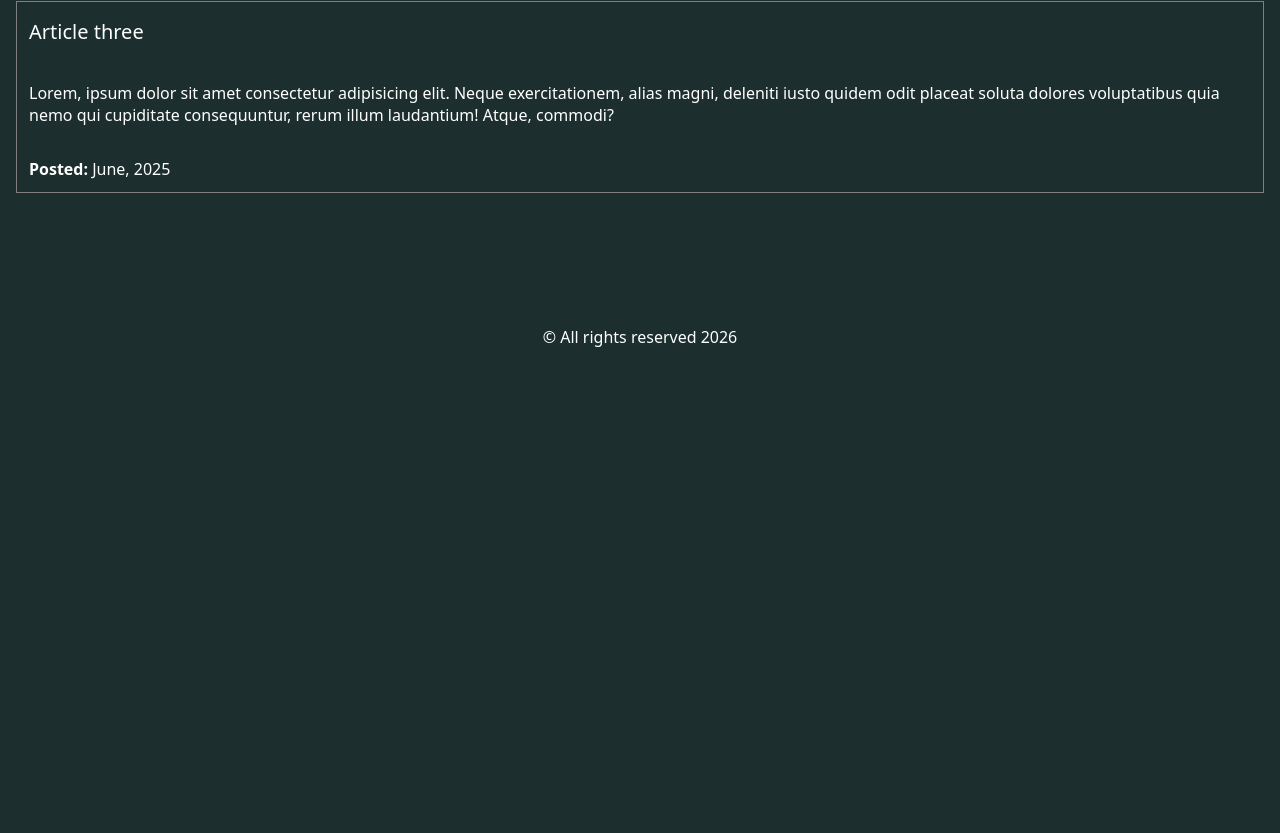
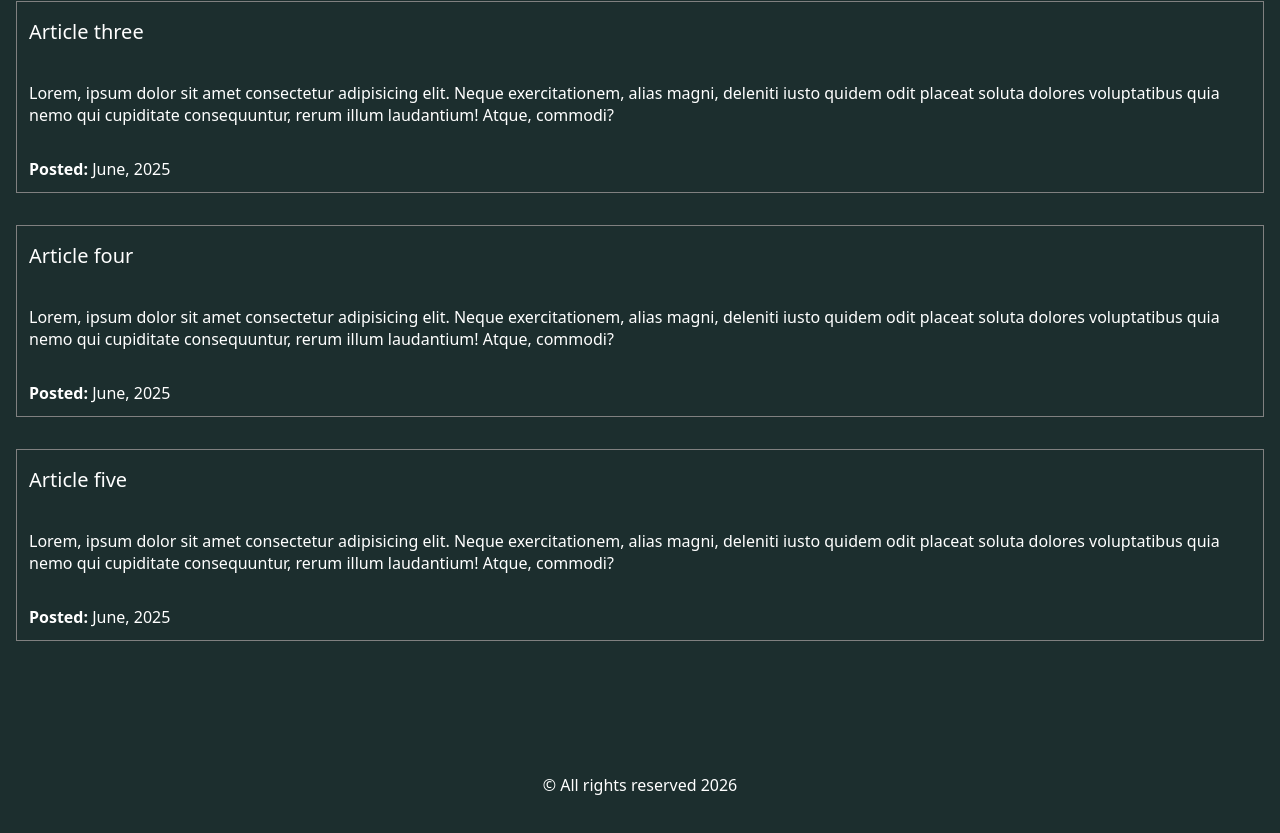
Before and after one commit to float-bsk/Frontend-Projects, a plain HTML site: page 03-personal-portfolio/articles.html in a window 1280 px wide. Shown: the part 732-1565 px from the top of the page. Before the commit the page ends 1197 px from the top, so only its background shows below. Drawn offline with Linux system fonts and the light colour scheme; a web font is replaced by a local one.

```diff
--- a/03-personal-portfolio/articles.html
+++ b/03-personal-portfolio/articles.html
@@ -73,6 +73,16 @@
                 <p>Lorem, ipsum dolor sit amet consectetur adipisicing elit. Neque exercitationem, alias magni, deleniti iusto quidem odit placeat soluta dolores voluptatibus quia nemo qui cupiditate consequuntur, rerum illum laudantium! Atque, commodi?</p>
                 <p><b>Posted:</b> <time datetime={Date.now()}>June, 2025</time></p>
             </article>
+                         <article class="article-container">
+                <h4>Article four</h4>
+                <p>Lorem, ipsum dolor sit amet consectetur adipisicing elit. Neque exercitationem, alias magni, deleniti iusto quidem odit placeat soluta dolores voluptatibus quia nemo qui cupiditate consequuntur, rerum illum laudantium! Atque, commodi?</p>
+                <p><b>Posted:</b> <time datetime={Date.now()}>June, 2025</time></p>
+            </article>
+                         <article class="article-container">
+                <h4>Article five</h4>
+                <p>Lorem, ipsum dolor sit amet consectetur adipisicing elit. Neque exercitationem, alias magni, deleniti iusto quidem odit placeat soluta dolores voluptatibus quia nemo qui cupiditate consequuntur, rerum illum laudantium! Atque, commodi?</p>
+                <p><b>Posted:</b> <time datetime={Date.now()}>June, 2025</time></p>
+            </article>
 
            </section>
         </section>
```
